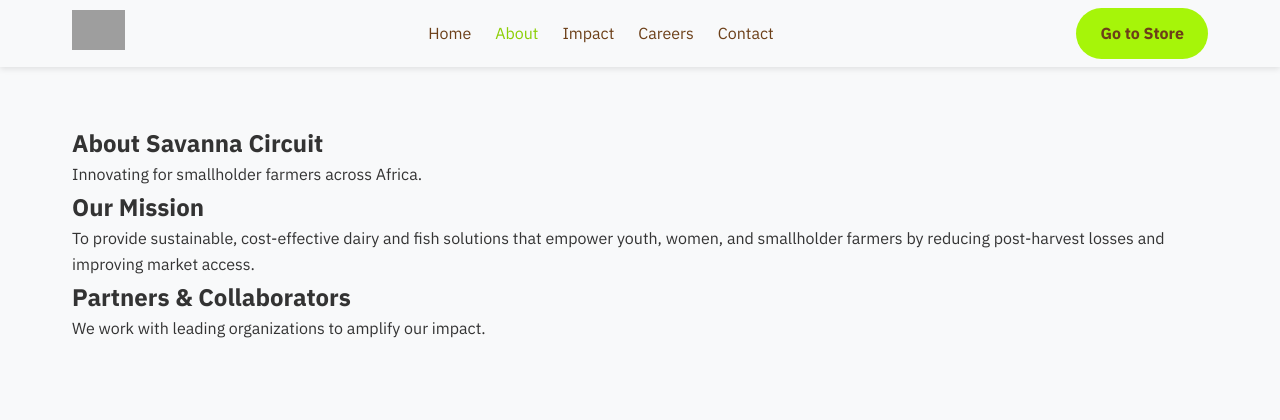
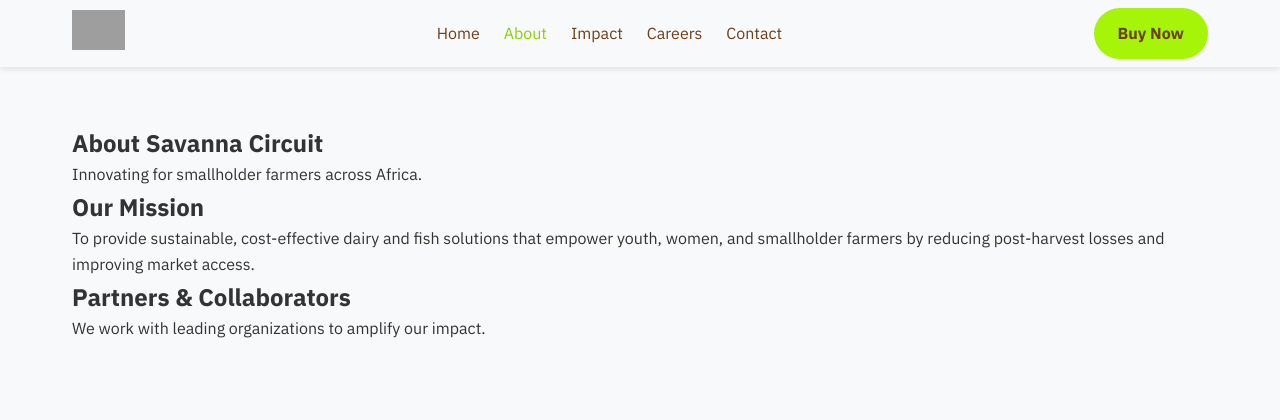
Before and after one commit to Savanna-Circuit/savanna-website, a Flask app: page /about in a window 1280 px wide. Shown: the top 420 px of the page. Run offline with Flask 3, Linux system fonts and the light colour scheme; grey boxes are pictures that could not be loaded.

Commit message:
Change 'Go to Store' button text to 'Buy Now'

```diff
--- a/app/website/templates/website/partials/_header.html
+++ b/app/website/templates/website/partials/_header.html
@@ -14,7 +14,7 @@
             <li><a href="{{ url_for('website.contact') }}" class="nav-link {{ 'active' if request.endpoint == 'website.contact' }}">Contact</a></li>
         </ul>
 
-<a href="{{ url_for('store.index') }}" class="cta-button primary">Go to Store</a>
+<a href="{{ url_for('store.index') }}" class="cta-button primary">Buy Now</a>
 
         <div class="hamburger" id="hamburger">
             <span></span>
```
